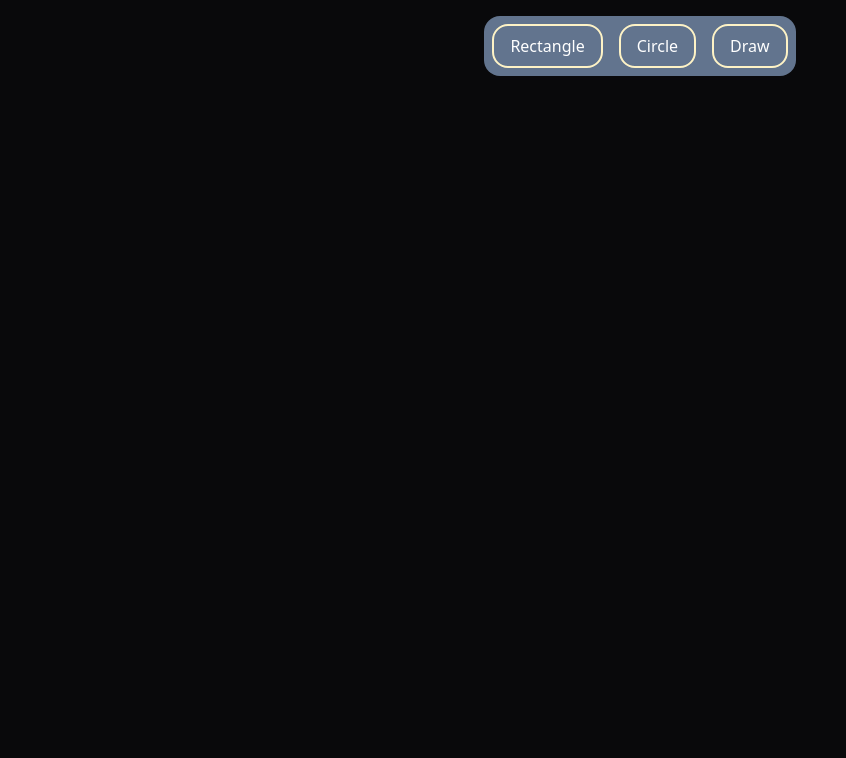
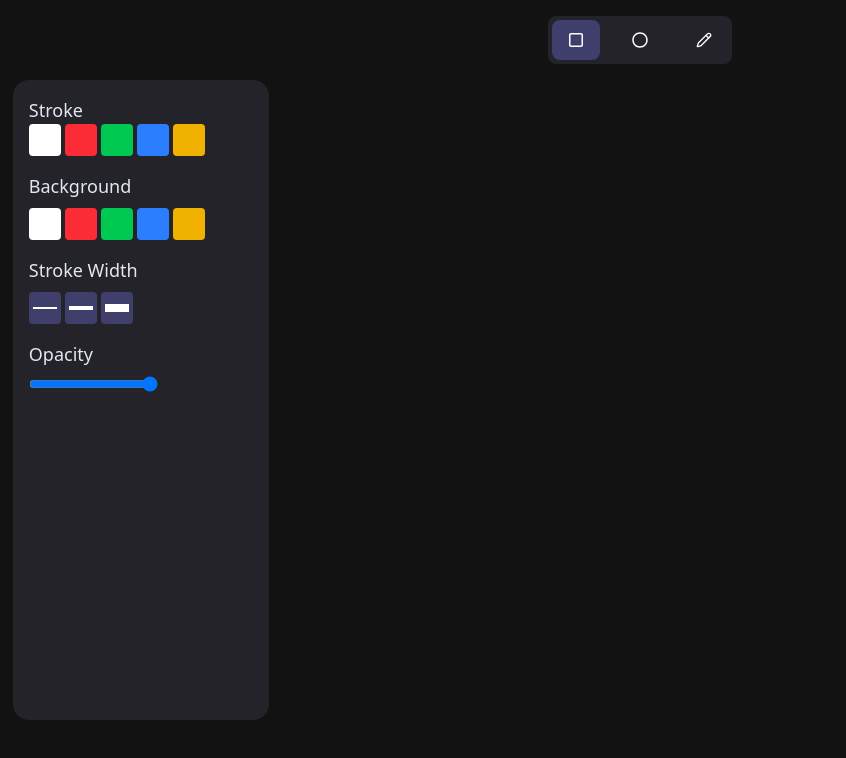
Before and after one commit to Salman-itShaala/excellidraw-batch-10-12, a React (Vite) app: page / in a window 1280 px wide. Shown: the top 758 px of the page, without its empty margins (0-846 px from the left). Built offline with nearby package versions, Linux system fonts and the light colour scheme.

Commit message:
partially completed excellidraw

```diff
--- a/package.json
+++ b/package.json
@@ -14,6 +14,7 @@
     "konva": "^9.3.18",
     "react": "^18.3.1",
     "react-dom": "^18.3.1",
+    "react-icons": "^5.4.0",
     "react-konva": "^18.2.10",
     "tailwindcss": "^4.0.0"
   },
--- /dev/null
+++ b/src/components/Sidebar.jsx
@@ -0,0 +1,101 @@
+import React from "react";
+
+const Sidebar = ({
+  setStrokeColor,
+  setBgColor,
+  setStrokeWidth,
+  setOpacity,
+  opacity,
+}) => {
+  return (
+    <div className="fixed flex flex-col gap-4 z-50 p-4 h-[80vh] top-[10vh] left-[1vw] w-[20vw] rounded-2xl bg-[#232329]">
+      <div className="flex flex-col">
+        <p className="text-slate-200 text-lg">Stroke</p>
+        <div className="flex gap-1">
+          <button
+            onClick={() => setStrokeColor("white")}
+            className="bg-white h-8 w-8 rounded hover:border-3 border-white"
+          ></button>
+          <button
+            onClick={() => setStrokeColor("red")}
+            className="bg-red-500 h-8 w-8 rounded hover:border-3 border-white"
+          ></button>
+          <button
+            onClick={() => setStrokeColor("green")}
+            className="bg-green-500 h-8 w-8 rounded hover:border-3 border-white"
+          ></button>
+          <button
+            onClick={() => setStrokeColor("blue")}
+            className="bg-blue-500 h-8 w-8 rounded hover:border-3 hover:border-white"
+          ></button>
+          <button
+            onClick={() => setStrokeColor("yellow")}
+            className="bg-yellow-500 h-8 w-8 rounded hover:border-3 hover:border-white"
+          ></button>
+        </div>
+      </div>
+      <div className="flex flex-col gap-2">
+        <p className="text-slate-200 text-lg">Background</p>
+        <div className="flex gap-1">
+          <button
+            onClick={() => setBgColor("white")}
+            className="bg-white h-8 w-8 rounded hover:border-3 border-white"
+          ></button>
+          <button
+            onClick={() => setBgColor("red")}
+            className="bg-red-500 h-8 w-8 rounded hover:border-3 border-white"
+          ></button>
+          <button
+            onClick={() => setBgColor("green")}
+            className="bg-green-500 h-8 w-8 rounded hover:border-3 border-white"
+          ></button>
+          <button
+            onClick={() => setBgColor("blue")}
+            className="bg-blue-500 h-8 w-8 rounded hover:border-3 hover:border-white"
+          ></button>
+          <button
+            onClick={() => setBgColor("yellow")}
+            className="bg-yellow-500 h-8 w-8 rounded hover:border-3 hover:border-white"
+          ></button>
+        </div>
+      </div>
+      <div className="flex flex-col gap-2">
+        <p className="text-slate-200 text-lg">Stroke Width</p>
+        <div className="flex gap-1">
+          <button
+            onClick={() => setStrokeWidth(2)}
+            className="h-8 w-8 rounded bg-[#403E6A] flex justify-center items-center"
+          >
+            <span className="w-[75%] h-0.5 bg-white"></span>
+          </button>
+          <button
+            onClick={() => setStrokeWidth(4)}
+            className="h-8 w-8 rounded bg-[#403E6A] flex justify-center items-center"
+          >
+            <span className="w-[75%] h-1 bg-white"></span>
+          </button>
+          <button
+            onClick={() => setStrokeWidth(6)}
+            className="h-8 w-8 rounded bg-[#403E6A] flex justify-center items-center"
+          >
+            <span className="w-[75%] h-2 bg-white"></span>
+          </button>
+        </div>
+      </div>
+      <div className="flex flex-col gap-2">
+        <p className="text-slate-200 text-lg">Opacity</p>
+        <div className="flex gap-1">
+          <input
+            type="range"
+            min={0}
+            max={1}
+            step={0.1}
+            onChange={(e) => setOpacity(e.target.value)}
+          />
+        </div>
+      </div>
+    </div>
+  );
+};
+
+export default Sidebar;
--- a/src/pages/Home.jsx
+++ b/src/pages/Home.jsx
@@ -1,12 +1,22 @@
 import React, { useEffect, useRef, useState } from "react";
 import { Stage, Layer, Rect, Circle, TextPath, Text, Line } from "react-konva";
+import { FaRegSquare } from "react-icons/fa6";
+import { FaRegCircle } from "react-icons/fa";
+import { LuPencil } from "react-icons/lu";
+import Sidebar from "../components/Sidebar";
+
+const colors = ["white", "red", "green", "blue", "yellow"];
 
 const Home = () => {
-  const [shapes, setShapes] = useState([{}]);
+  const savedShapes = JSON.parse(localStorage.getItem("shapes")) || [];
 
+  const [shapes, setShapes] = useState(savedShapes);
+  const [strokeColor, setStrokeColor] = useState("white");
+  const [bgColor, setBgColor] = useState("white");
+  const [strokeWidth, setStrokeWidth] = useState(2);
+  const [opacity, setOpacity] = useState(1);
   const [shapeType, setShapeType] = useState("rect"); // circle
   const canvasRef = useRef(null);
-
   let idRef = useRef(null);
 
   useEffect(() => {
@@ -23,8 +33,6 @@ const Home = () => {
 
         idRef.current = Date.now();
 
-        console.log(shapeType);
-
         let shape = {
           points: [x, y],
           x: x,
@@ -33,21 +41,24 @@ const Home = () => {
           height: 0,
           radius: 0,
           type: shapeType,
-          fill: "red",
-          stroke: "white",
-          strokeWidth: 30,
-          opacity: 0.5,
+          fill: bgColor,
+          stroke: strokeColor,
+          strokeWidth: strokeWidth,
+          opacity: opacity,
           id: idRef.current,
         };
 
-        setShapes((p) => [...p, shape]);
+        setShapes((p) => {
+          localStorage.setItem("shapes", JSON.stringify([...p, shape]));
+          return [...p, shape];
+        });
       };
 
       const handleMouseMove = (e) => {
         if (!isDrawing) return;
 
         setShapes((shapes) => {
-          return shapes.map((shape) => {
+          let newArray = shapes.map((shape) => {
             if (shape.type === "rect" && shape.id === idRef.current) {
               shape.height = e.clientY - y;
               shape.width = e.clientX - x;
@@ -60,6 +71,9 @@ const Home = () => {
             }
             return shape;
           });
+
+          localStorage.setItem("shapes", JSON.stringify(newArray));
+          return newArray;
         });
       };
 
@@ -79,10 +93,11 @@ const Home = () => {
         canvasEl.removeEventListener("mousemove", handleMouseMove);
       };
     }
-  }, [shapeType]);
+  }, [shapeType, strokeColor, bgColor, strokeWidth, opacity]);
 
   function handleDragEnd(e, id) {
-    console.log(e.evt);
+    // you can call some function on that e object to
+    // get current x and y
 
     setShapes((shapes) => {
       return shapes.map((shape) => {
@@ -94,40 +109,56 @@ const Home = () => {
         return shape;
       });
     });
+
+    // todo save to locaStorage
   }
+
+  useEffect(() => {
+    setShapes(JSON.parse(localStorage.getItem("shapes")) || []);
+  }, []);
 
   return (
     <>
+      <Sidebar
+        setStrokeColor={setStrokeColor}
+        setBgColor={setBgColor}
+        setStrokeWidth={setStrokeWidth}
+        setOpacity={setOpacity}
+        opacity={opacity}
+      />
       <div className="fixed z-40 top-4 flex justify-center items-center w-full">
-        <div className=" text-white flex gap-4 p-2 bg-slate-500 rounded-2xl">
+        <div className=" text-white flex gap-4 p-1 bg-[#232329] rounded-lg">
           {/* todo improve this : - create array for shapes and
            use map on that array to return all these buttons */}
           <button
             onClick={() => setShapeType("rect")}
-            className="border-2 border-amber-100
-             px-4 py-2 rounded-2xl cursor-pointer"
+            className={`px-4 py-3 rounded-lg cursor-pointer hover:bg-[#403e6a80] ${
+              shapeType === "rect" && "bg-[#403E6A]"
+            }`}
           >
-            Rectangle
+            <FaRegSquare />
           </button>
           <button
             onClick={() => setShapeType("circle")}
-            className="border-2 border-amber-100
-             px-4 py-2 rounded-2xl cursor-pointer"
+            className={`px-4 py-3 rounded-lg cursor-pointer hover:bg-[#403e6a80] ${
+              shapeType === "circle" && "bg-[#403E6A]"
+            }`}
           >
-            Circle
+            <FaRegCircle />
           </button>
           <button
             onClick={() => setShapeType("line")}
-            className="border-2 border-amber-100
-             px-4 py-2 rounded-2xl cursor-pointer"
+            className={`px-4 py-3 rounded-lg cursor-pointer hover:bg-[#403e6a80] ${
+              shapeType === "line" && "bg-[#403E6A]"
+            }`}
           >
-            Draw
+            <LuPencil />
           </button>
         </div>
       </div>
 
       <Stage
-        className="bg-zinc-950 min-h-screen text-slate-100"
+        className="bg-[#121212] min-h-screen text-slate-100"
         width={window.innerWidth}
         height={window.innerHeight}
         ref={canvasRef}
@@ -144,9 +175,9 @@ const Home = () => {
                   height={shape.height}
                   fill={shape.fill}
                   draggable
-                  strokeWidth={5}
-                  opacity={0.8}
-                  stroke={"white"}
+                  strokeWidth={shape.strokeWidth}
+                  opacity={shape.opacity}
+                  stroke={shape.stroke}
                   onDragEnd={(e) => handleDragEnd(e, shape.id)}
                 />
               );
@@ -156,19 +187,19 @@ const Home = () => {
                   x={shape.x}
                   y={shape.y}
                   radius={shape.radius}
-                  fill={"red"}
+                  fill={shape.fill}
                   draggable
-                  strokeWidth={5}
-                  opacity={0.8}
-                  stroke={"white"}
+                  strokeWidth={shape.strokeWidth}
+                  opacity={shape.opacity}
+                  stroke={shape.stroke}
                 />
               );
             } else if (shape.type === "line") {
               return (
                 <Line
                   points={shape.points}
-                  stroke={"green"}
-                  strokeWidth={2}
+                  stroke={shape.stroke}
+                  strokeWidth={shape.strokeWidth}
                   lineJoin="round"
                   // dash={[33, 10]}
                   lineCap="round"
```
Also changed, not shown: 1 other file (tests, documents, lock files or other folders).
